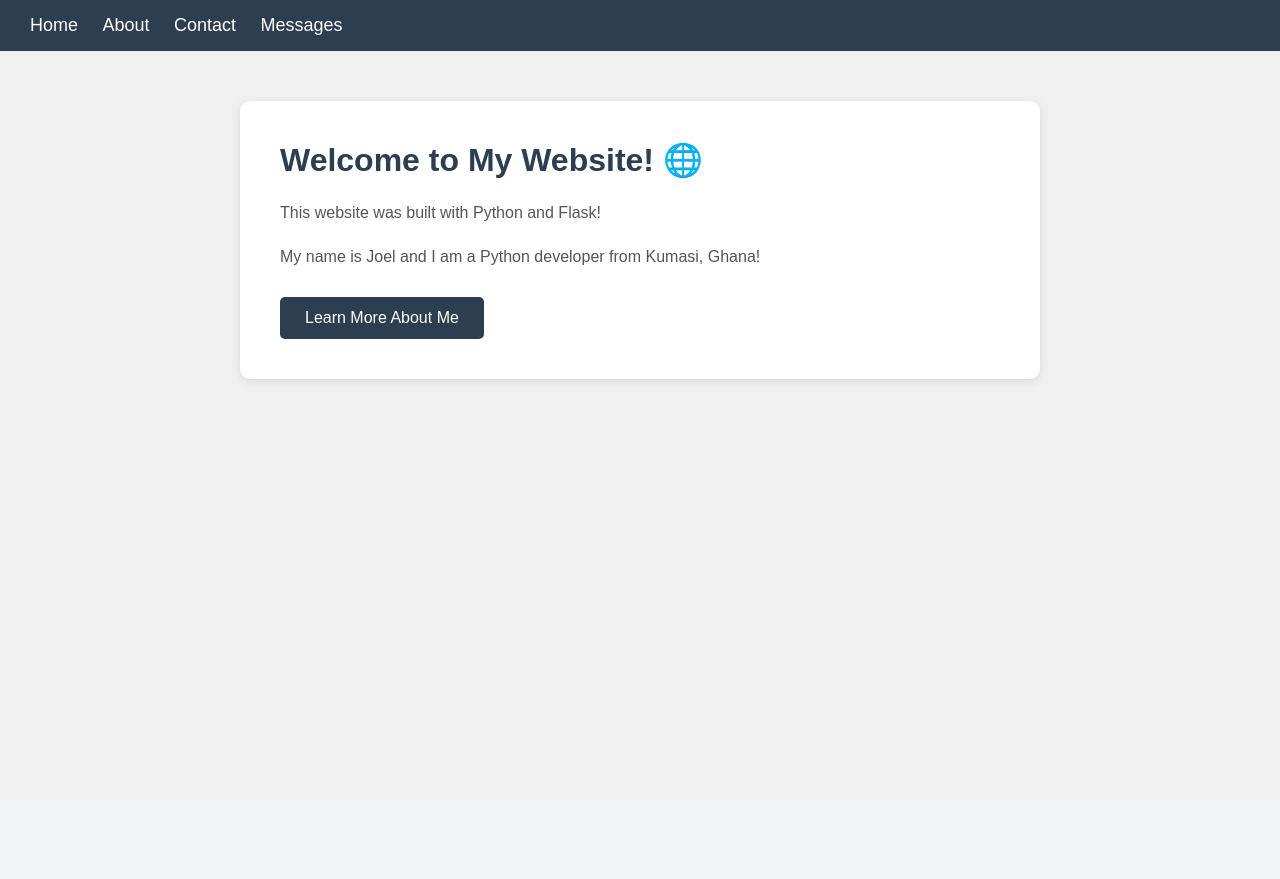
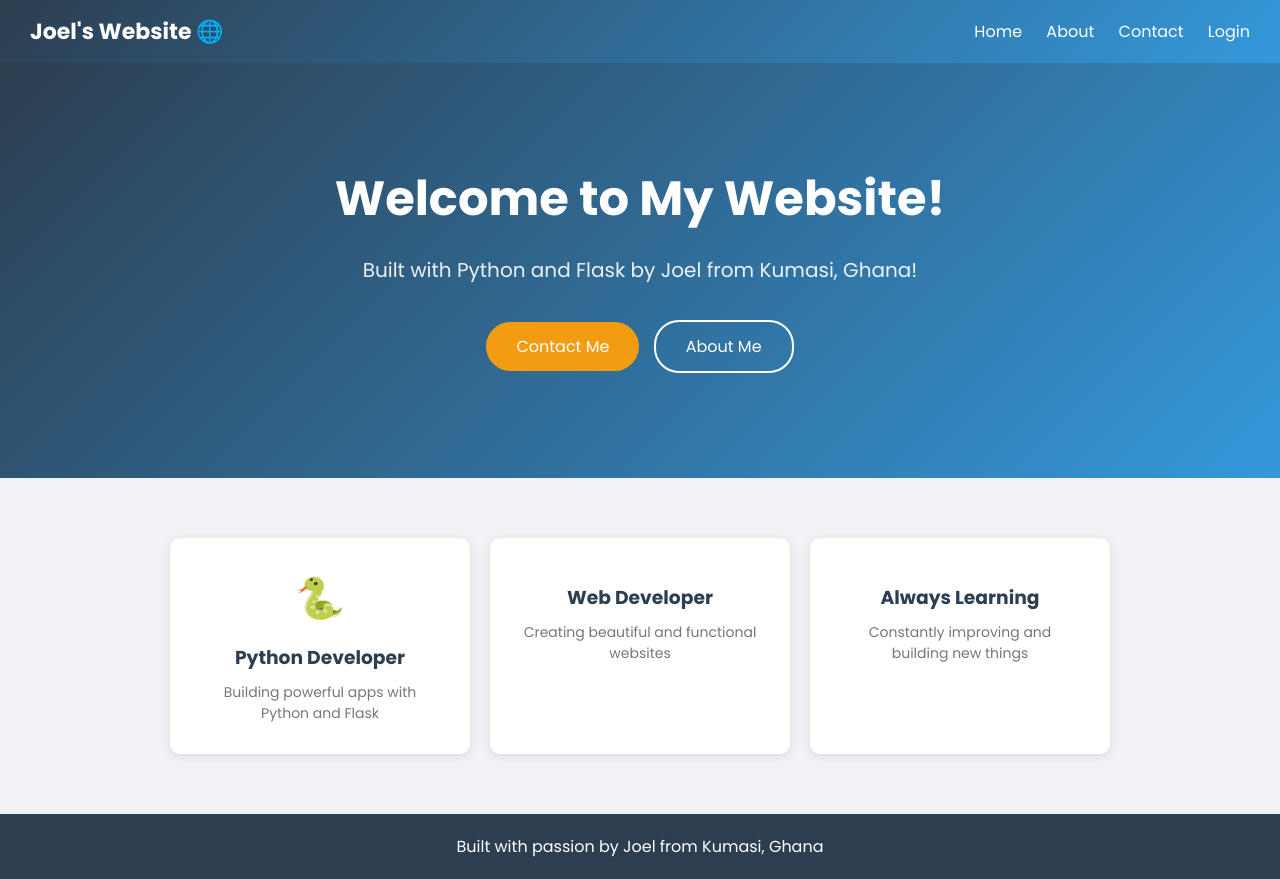
Before and after one commit to Jankomah12/MYWEBSITE, a Flask app: page / in a window 1280 px wide. Before the commit the page ends 383 px from the top, so only its background shows below. Run offline with Flask 3, Linux system fonts and the light colour scheme.

Commit message:
Update home.html

```diff
--- a/templates/home.html
+++ b/templates/home.html
@@ -2,6 +2,7 @@
 <html>
 <head>
     <title>Joel's Website</title>
+    <link href="https://fonts.googleapis.com/css2?family=Poppins:wght@300;400;600;700&display=swap" rel="stylesheet">
     <style>
         * {
             margin: 0;
@@ -9,65 +10,147 @@
             box-sizing: border-box;
         }
         body {
-            font-family: Arial, sans-serif;
-            background-color: #f0f0f0;
+            font-family: 'Poppins', sans-serif;
+            background-color: #f0f2f5;
         }
         .navbar {
-            background-color: #2c3e50;
+            background: linear-gradient(135deg, #2c3e50, #3498db);
             padding: 15px 30px;
+            display: flex;
+            justify-content: space-between;
+            align-items: center;
+            box-shadow: 0 2px 10px rgba(0,0,0,0.2);
         }
-        .navbar a {
+        .navbar-brand {
+            color: white;
+            font-size: 22px;
+            font-weight: 700;
+            text-decoration: none;
+        }
+        .navbar-links a {
             color: white;
             text-decoration: none;
-            margin-right: 20px;
-            font-size: 18px;
+            margin-left: 20px;
+            font-size: 16px;
+            transition: color 0.3s;
         }
-        .navbar a:hover {
+        .navbar-links a:hover {
             color: #f39c12;
         }
-        .container {
-            max-width: 800px;
-            margin: 50px auto;
-            background: white;
-            padding: 40px;
-            border-radius: 10px;
-            box-shadow: 0 2px 10px rgba(0,0,0,0.1);
+        .hero {
+            background: linear-gradient(135deg, #2c3e50, #3498db);
+            color: white;
+            padding: 100px 30px;
+            text-align: center;
         }
-        h1 {
-            color: #2c3e50;
+        .hero h1 {
+            font-size: 48px;
+            font-weight: 700;
             margin-bottom: 20px;
         }
-        p {
-            color: #555;
-            line-height: 1.8;
+        .hero p {
+            font-size: 20px;
+            margin-bottom: 30px;
+            opacity: 0.9;
+        }
+        .hero-buttons a {
+            display: inline-block;
+            padding: 12px 30px;
+            border-radius: 25px;
+            text-decoration: none;
+            font-size: 16px;
+            margin: 5px;
+            transition: transform 0.3s;
+        }
+        .hero-buttons a:hover {
+            transform: translateY(-3px);
+        }
+        .btn-primary {
+            background-color: #f39c12;
+            color: white;
+        }
+        .btn-secondary {
+            background-color: transparent;
+            color: white;
+            border: 2px solid white;
+        }
+        .features {
+            max-width: 1000px;
+            margin: 60px auto;
+            padding: 0 30px;
+            display: grid;
+            grid-template-columns: repeat(3, 1fr);
+            gap: 20px;
+        }
+        .feature-card {
+            background: white;
+            padding: 30px;
+            border-radius: 10px;
+            text-align: center;
+            box-shadow: 0 2px 10px rgba(0,0,0,0.1);
+            transition: transform 0.3s;
+        }
+        .feature-card:hover {
+            transform: translateY(-5px);
+        }
+        .feature-icon {
+            font-size: 40px;
             margin-bottom: 15px;
         }
-        .btn {
-            display: inline-block;
-            background-color: #2c3e50;
+        .feature-card h3 {
+            color: #2c3e50;
+            margin-bottom: 10px;
+        }
+        .feature-card p {
+            color: #777;
+            font-size: 14px;
+        }
+        .footer {
+            background: #2c3e50;
             color: white;
-            padding: 12px 25px;
-            border-radius: 5px;
-            text-decoration: none;
-            margin-top: 10px;
-        }
-        .btn:hover {
-            background-color: #f39c12;
+            text-align: center;
+            padding: 20px;
+            margin-top: 60px;
         }
     </style>
 </head>
 <body>
     <div class="navbar">
-        <a href="/">Home</a>
-        <a href="/about">About</a>
-        <a href="/contact">Contact</a>
-        <a href="/messages">Messages</a>
+        <a class="navbar-brand" href="/">Joel's Website 🌐</a>
+        <div class="navbar-links">
+            <a href="/">Home</a>
+            <a href="/about">About</a>
+            <a href="/contact">Contact</a>
+            <a href="/login">Login</a>
+        </div>
     </div>
-    <div class="container">
-        <h1>Welcome to My Website! 🌐</h1>
-        <p>This website was built with Python and Flask!</p>
-        <p>My name is Joel and I am a Python developer from Kumasi, Ghana!</p>
-        <a class="btn" href="/about">Learn More About Me</a>
+    <div class="hero">
+        <h1>Welcome to My Website!</h1>
+        <p>Built with Python and Flask by Joel from Kumasi, Ghana!</p>
+        <div class="hero-buttons">
+            <a class="btn-primary" href="/contact">Contact Me</a>
+            <a class="btn-secondary" href="/about">About Me</a>
+        </div>
+    </div>
+    <div class="features">
+        <div class="feature-card">
+            <div class="feature-icon">🐍</div>
+            <h3>Python Developer</h3>
+            <p>Building powerful apps with Python and Flask</p>
+        </div>
+        <div class="feature-card">
+            <div class="feature-icon"></div>
+            <h3>Web Developer</h3>
+            <p>Creating beautiful and functional websites</p>
+        </div>
+        <div class="feature-card">
+            <div class="feature-icon"></div>
+            <h3>Always Learning</h3>
+            <p>Constantly improving and building new things</p>
+        </div>
+    </div>
+    <div class="footer">
+        <p>Built with passion by Joel from Kumasi, Ghana</p>
     </div>
 </body>
 </html>
```
